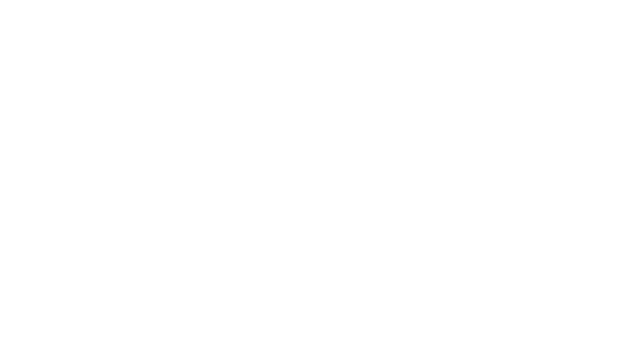
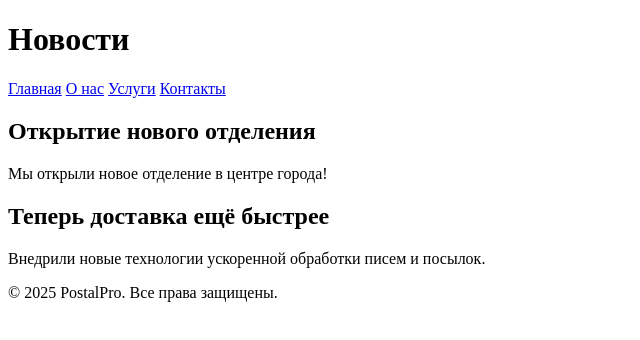
Before and after one commit to KOLEKA8886/koleka8886.github.io, a plain HTML site: page posts.html in a window 1280 px wide. Shown: the whole page, without its empty margins (0-640 px from the left). Drawn offline with Linux system fonts and the light colour scheme.

Commit message:
Update posts.html

```diff
--- a/posts.html
+++ b/posts.html
@@ -1 +1,34 @@
-<!-- posts.html content placeholder -->
+<!DOCTYPE html>
+<html lang="ru">
+<head>
+  <meta charset="UTF-8">
+  <title>Новости - PostalPro</title>
+  <link rel="stylesheet" href="style.css">
+</head>
+<body>
+  <header>
+    <h1>Новости</h1>
+    <nav>
+      <a href="index.html">Главная</a>
+      <a href="about.html">О нас</a>
+      <a href="services.html">Услуги</a>
+      <a href="contact.html">Контакты</a>
+    </nav>
+  </header>
+
+  <main>
+    <article>
+      <h2>Открытие нового отделения</h2>
+      <p>Мы открыли новое отделение в центре города!</p>
+    </article>
+    <article>
+      <h2>Теперь доставка ещё быстрее</h2>
+      <p>Внедрили новые технологии ускоренной обработки писем и посылок.</p>
+    </article>
+  </main>
+
+  <footer>
+    © 2025 PostalPro. Все права защищены.
+  </footer>
+</body>
+</html>
```
